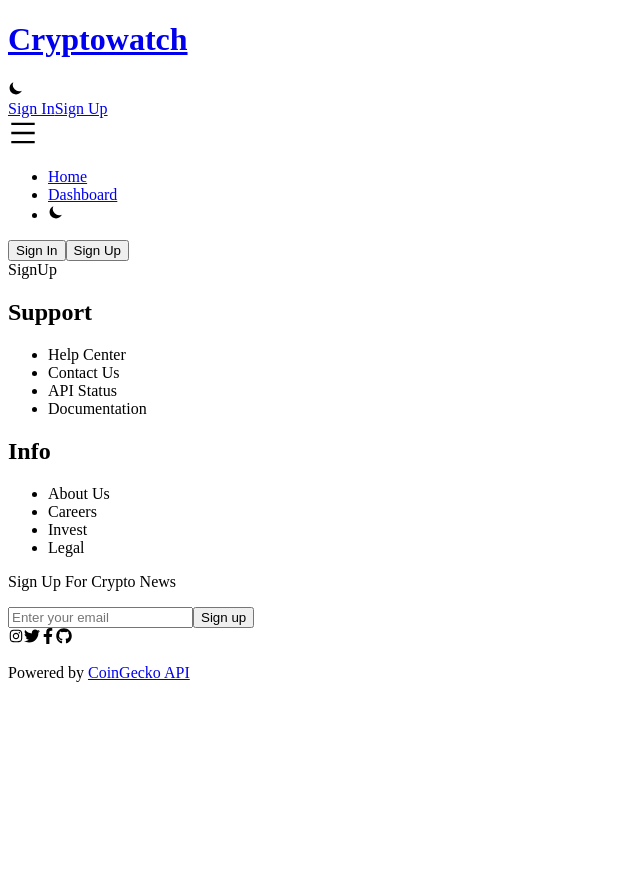
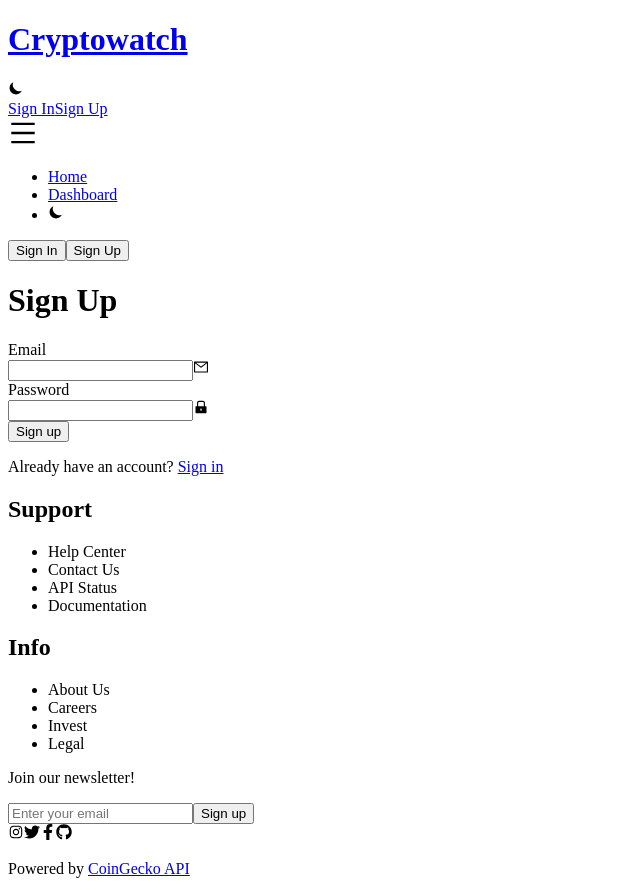
Before and after one commit to DeviousLab/cryptowatch, a React (Create React App) app: page /signup in a window 1280 px wide. Shown: the whole page, without its empty margins (0-640 px from the left). Before the commit the page ends 800 px from the top, so only its background shows below. Built offline with nearby package versions, Linux system fonts and the light colour scheme.

Commit message:
Created sign up/in  and dashboard pages
Signed-off-by: DeviousLab <deviouslab@gmail.com>

```diff
--- /dev/null
+++ b/src/components/CoinFavourite.jsx
@@ -0,0 +1,53 @@
+import React, { useState } from 'react'
+import { Link } from 'react-router-dom'
+import { AiOutlineClose } from 'react-icons/ai'
+
+const CoinFavourite = () => {
+  const [coins, setCoins] = useState([])
+  return (
+    <div>
+      {coins.length === 0 ? (
+        <p>
+          You don't have any coins saved. <Link className='text-accent' to='/'>Add some coins now!</Link>
+        </p>
+      ) : (
+        <table className='w-full border-collapse text-center'>
+          <thead>
+            <tr className='border-b'>
+              <th className='px-4'>Rank #</th>
+              <th className='text-left'>Coin</th>
+              <th className='text-left'>Remove</th>
+            </tr>
+          </thead>
+          <tbody>
+            {coins?.map((coin) => (
+              <tr key={coin.id} className='h-[60px] overflow-hidden'>
+                <td>{coin?.rank}</td>
+                <td>
+                  <Link to={`/coin/${coin.id}`}>
+                    <div className='flex items-center'>
+                      <img src={coin?.image} className='w-8 mr-4' alt='/' />
+                      <div>
+                        <p className='hidden sm:table-cell'>{coin?.name}</p>
+                        <p className='text-gray-500 text-left text-sm'>
+                          {coin?.symbol.toUpperCase()}
+                        </p>
+                      </div>
+                    </div>
+                  </Link>
+                </td>
+                <td className='pl-8'>
+                  <AiOutlineClose
+                    className='cursor-pointer'
+                  />
+                </td>
+              </tr>
+            ))}
+          </tbody>
+        </table>
+      )}
+    </div>
+  )
+}
+
+export default CoinFavourite
--- a/src/components/Footer.jsx
+++ b/src/components/Footer.jsx
@@ -29,7 +29,7 @@
         <div className='text-right mr-4'>
           <div className='w-full flex justify-end'>
             <div className='w-full md:w-[300px] pb-4 relative'>
-              <p className='text-center '>Sign Up For Crypto News</p>
+              <p className='mr-2'>Join our newsletter!</p>
               <div className='py-4'>
                 <form>
                   <input className='bg-primary border border-input p-2 mr-2 w-full shadow-xl rounded-2xl md:w-auto' type='email' placeholder='Enter your email' />
--- a/src/pages/Dashboard.jsx
+++ b/src/pages/Dashboard.jsx
@@ -1,9 +1,31 @@
 import React from 'react'
+
+import CoinFavourite from '../components/CoinFavourite';
 
 const Account = () => {
   return (
-    <div>Account</div>
-  )
+    <div className='max-w-[1140px] mx-auto'>
+      <div className='flex justify-between items-center my-12 py-8 rounded-div'>
+        <div>
+          <h1 className='text-2xl font-bold'>Account</h1>
+          <div>
+            <p>Welcome</p>
+          </div>
+        </div>
+        <div>
+          <button className='border px-6 py-2 rounded-2xl shadow-lg hover:shadow-2xl'>
+            Sign Out
+          </button>
+        </div>
+      </div>
+      <div className='flex justfiy-between items-center my-12 py-8 rounded-div'>
+        <div className='w-full min-h-[300px]'>
+          <h1 className='text-2xl font-bold py-4'>Watch List</h1>
+          <CoinFavourite />
+        </div>
+      </div>
+    </div>
+  );
 }
 
 export default Account
--- a/src/pages/SignIn.jsx
+++ b/src/pages/SignIn.jsx
@@ -1,9 +1,46 @@
-import React from 'react'
+import React, { useState } from 'react'
+import { Link } from 'react-router-dom';
+import { AiFillLock, AiOutlineMail } from 'react-icons/ai';
 
 const SignIn = () => {
   return (
-    <div>SignIn</div>
-  )
+    <div>
+      <div className='max-w-[400px] mx-auto min-h-[600px] px-4 py-20'>
+        <h1 className='text-2xl font-bold'>Sign In</h1>
+        <form >
+          <div className='my-4'>
+            <label>Email</label>
+            <div className='my-2 w-full relative rounded-2xl shadow-xl'>
+              <input
+                className='w-full p-2 bg-primary border border-input rounded-2xl'
+                type='email'
+              />
+              <AiOutlineMail className='absolute right-2 top-3 text-gray-400' />
+            </div>
+          </div>
+          <div className='my-4'>
+            <label>Password</label>
+            <div className='my-2 w-full relative rounded-2xl shadow-xl'>
+              <input
+                className='w-full p-2 bg-primary border border-input rounded-2xl'
+                type='password'
+              />
+              <AiFillLock className='absolute right-2 top-3 text-gray-400' />
+            </div>
+          </div>
+          <button className='w-full my-2 p-3 bg-button text-btnText rounded-2xl shadow-xl'>
+            Sign in
+          </button>
+        </form>
+        <p className='my-4'>
+          Don't have an account?{' '}
+          <Link to='/signup' className='text-accent'>
+            Sign up
+          </Link>
+        </p>
+      </div>
+    </div>
+  );
 }
 
 export default SignIn
--- a/src/pages/SignUp.jsx
+++ b/src/pages/SignUp.jsx
@@ -1,9 +1,46 @@
 import React from 'react'
+import { AiFillLock, AiOutlineMail } from 'react-icons/ai';
+import { Link } from 'react-router-dom';
 
 const SignUp = () => {
   return (
-    <div>SignUp</div>
-  )
+    <div>
+      <div className='max-w-[400px] mx-auto min-h-[600px] px-4 py-20'>
+        <h1 className='text-2xl font-bold'>Sign Up</h1>
+        <form>
+          <div className='my-4'>
+            <label>Email</label>
+            <div className='my-2 w-full relative rounded-2xl shadow-xl'>
+              <input
+                className='w-full p-2 bg-primary border border-input rounded-2xl'
+                type='email'
+              />
+              <AiOutlineMail className='absolute right-2 top-3 text-gray-400' />
+            </div>
+          </div>
+          <div className='my-4'>
+            <label>Password</label>
+            <div className='my-2 w-full relative rounded-2xl shadow-xl'>
+              <input
+                className='w-full p-2 bg-primary border border-input rounded-2xl'
+                type='password'
+              />
+              <AiFillLock className='absolute right-2 top-3 text-gray-400' />
+            </div>
+          </div>
+          <button className='w-full my-2 p-3 bg-button text-btnText rounded-2xl shadow-xl'>
+            Sign up
+          </button>
+        </form>
+        <p className='my-4'>
+          Already have an account?{' '}
+          <Link to='/signin' className='text-accent'>
+            Sign in
+          </Link>
+        </p>
+      </div>
+    </div>
+  );
 }
 
 export default SignUp
```
